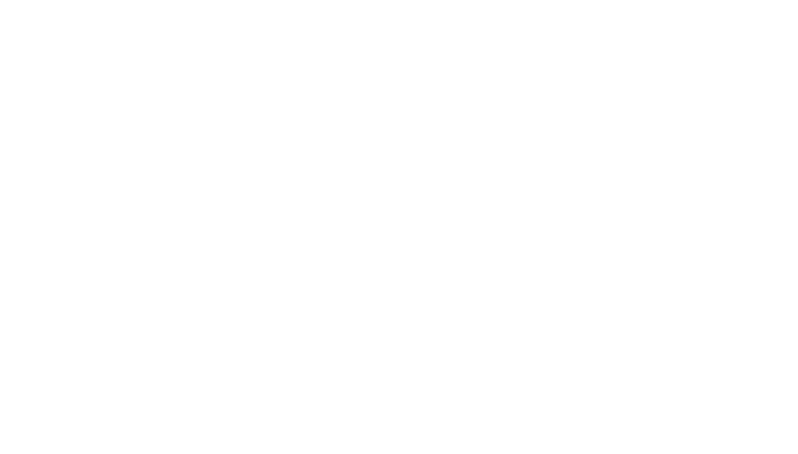
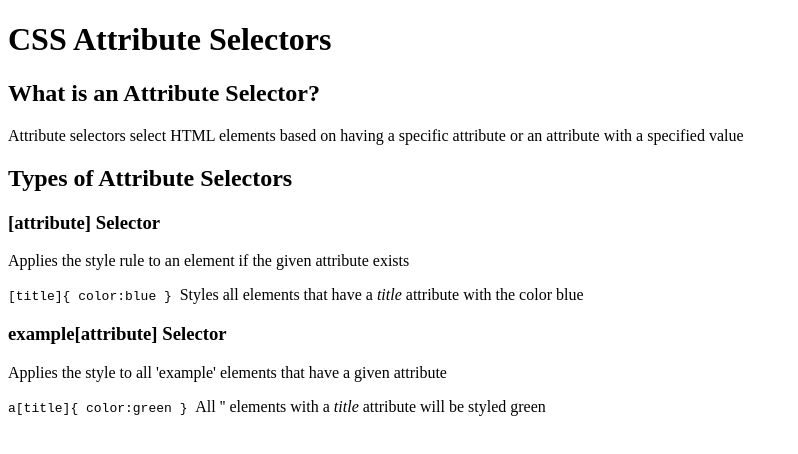
Before and after one commit to apatap23/cssSelect, a plain HTML site: page html/attribute.html in a window 1280 px wide. Shown: the whole page, without its empty margins (0-798 px from the left). Drawn offline with Linux system fonts and the light colour scheme.

Commit message:
working on attributes.html

```diff
--- a/html/attribute.html
+++ b/html/attribute.html
@@ -0,0 +1,47 @@
+<!DOCTYPE html>
+<html lang="en">
+<head>
+  <meta charset="UTF-8">
+  <meta http-equiv="X-UA-Compatible" content="IE=edge">
+  <meta name="viewport" content="width=device-width, initial-scale=1.0">
+  <title>Attribute Selectors</title>
+</head>
+<body>
+  <h1>CSS Attribute Selectors</h1>
+
+  <div>
+    <h2>What is an Attribute Selector?</h2>
+    <p>Attribute selectors select  HTML elements based on having a specific attribute or an attribute with a specified value</p>
+  </div>
+
+  <div>
+    <h2>Types of Attribute Selectors</h2>
+
+    <div>
+      <h3>[attribute] Selector</h3>
+      <p>Applies the style rule to an element if the given attribute exists</p>
+
+      <code>
+        [title]{
+          color:blue
+        }
+      </code>
+      <span>Styles all elements that have a <i>title</i> attribute with the color blue</span>
+    </div>
+
+    <div>
+      <h3>example[attribute] Selector</h3>
+      <p>Applies the style to all 'example' elements that have a given attribute </p>
+
+      <code>
+        a[title]{
+          color:green
+        }
+      </code>
+      <span>All '<a>' elements with a <i>title</i> attribute will be styled green</span>
+    </div>
+
+  </div>
+
+</body>
+</html>
```
Also changed, not shown: index.html (+1 -0 lines).
